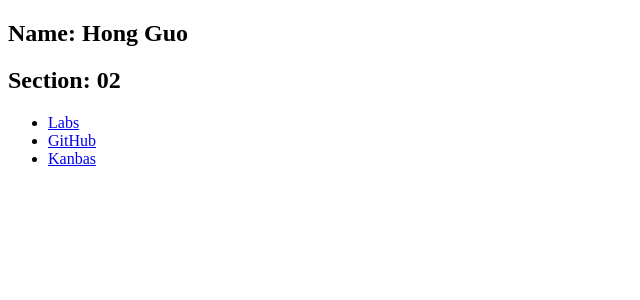
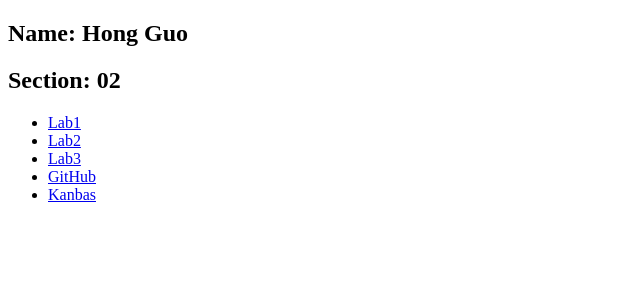
Before and after one commit to hg1121/kanbas-react-web-app, a React (Create React App) app: page /#/Landing in a window 1280 px wide. Shown: the top 300 px of the page, without its empty margins (0-640 px from the left). Built offline with nearby package versions, Linux system fonts and the light colour scheme.

Commit message:
add each lab in landing page

```diff
--- a/src/Landing.tsx
+++ b/src/Landing.tsx
@@ -7,7 +7,9 @@ export default function Landing(){
             <h2>Name: Hong Guo</h2>
             <h2>Section: 02</h2>
             <ul>
-                <li><Link to='/Labs'>Labs</Link></li>
+                <li><Link to='/Labs/Lab1'>Lab1</Link></li>
+                <li><Link to='/Labs/Lab1'>Lab2</Link></li>
+                <li><Link to='/Labs/Lab1'>Lab3</Link></li>
                 <li><Link to='https://github.com/hg1121/kanbas-react-web-app/tree/a1'>GitHub</Link></li>
                 <li><Link to='/Kanbas'>Kanbas</Link></li>
             </ul>
```
